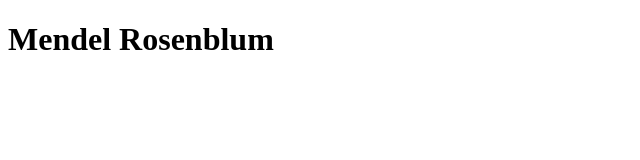
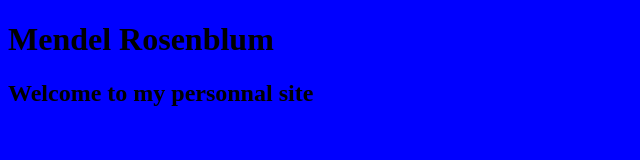
Before and after one commit to mendelr20/website, a plain HTML site: page index.html in a window 1280 px wide. Shown: the whole page, without its empty margins (0-640 px from the left). Drawn offline with Linux system fonts and the light colour scheme.

Commit message:
add style.css, connect to index.html

```diff
--- a/index.html
+++ b/index.html
@@ -1,9 +1,11 @@
 <!DOCTYPE html>
 <html lang="en">
   <head>
+    <link rel="stylesheet" href="style.css" />
     <title>Mendel Rosenblum</title>
   </head>
   <body>
     <h1>Mendel Rosenblum</h1>
+    <h2>Welcome to my personnal site</h2>
   </body>
 </html>
--- /dev/null
+++ b/style.css
@@ -0,0 +1,3 @@
+body {
+    background: blue;
+  }
```
Also changed, not shown: 1 other file.
